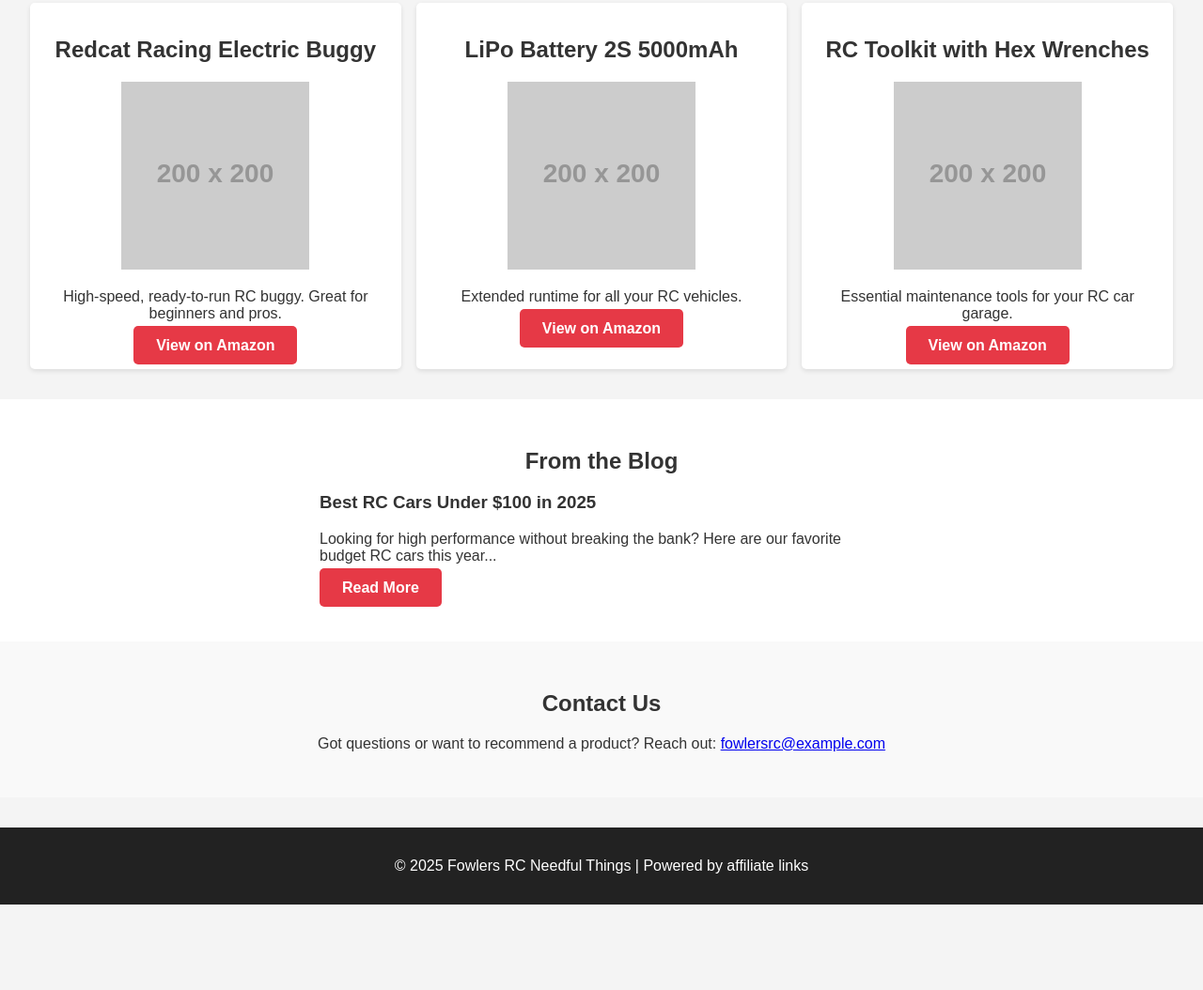
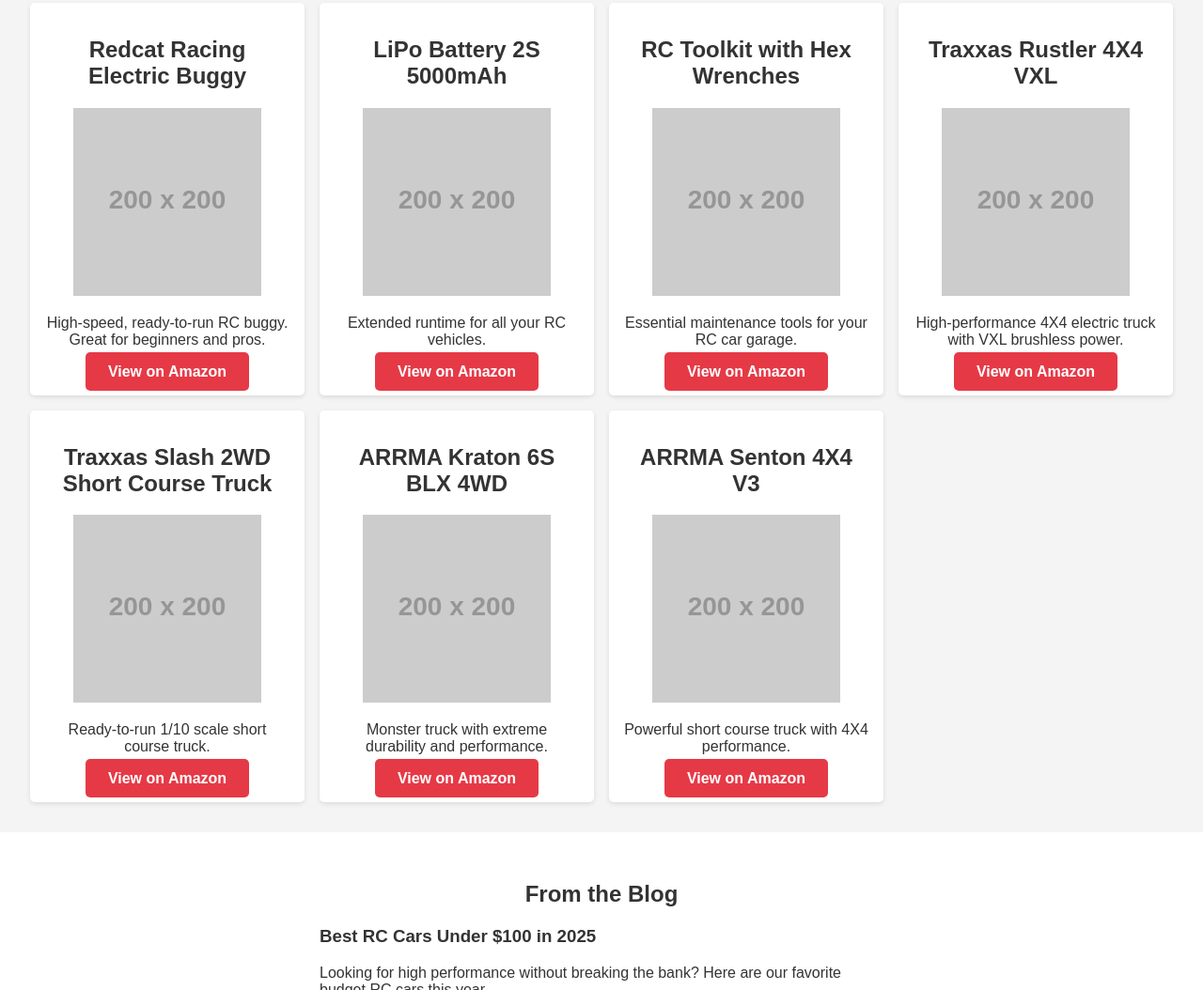
Before and after one commit to Robertfowler79/fowlers-rc-site, a plain HTML site: page index.html in a window 1280 px wide. Shown: the part 389-1443 px from the top of the page at 94% size. Before the commit the page ends 1352 px from the top, so only its background shows below. Drawn offline with Linux system fonts and the light colour scheme; placeholder pictures from the web are drawn by us.

Commit message:
Update index.html

```diff
--- a/index.html
+++ b/index.html
@@ -1,4 +1,3 @@
-
 <!DOCTYPE html>
 <html lang="en">
 <head>
@@ -87,23 +86,54 @@
   </section>
 
   <section class="products" id="products">
+    <!-- Redcat Racing Electric Buggy -->
     <div class="product">
       <h2>Redcat Racing Electric Buggy</h2>
       <img src="https://via.placeholder.com/200" alt="RC Buggy" />
       <p>High-speed, ready-to-run RC buggy. Great for beginners and pros.</p>
       <a href="#" class="btn">View on Amazon</a>
     </div>
+    <!-- LiPo Battery 2S 5000mAh -->
     <div class="product">
       <h2>LiPo Battery 2S 5000mAh</h2>
       <img src="https://via.placeholder.com/200" alt="Battery" />
       <p>Extended runtime for all your RC vehicles.</p>
       <a href="#" class="btn">View on Amazon</a>
     </div>
+    <!-- RC Toolkit with Hex Wrenches -->
     <div class="product">
       <h2>RC Toolkit with Hex Wrenches</h2>
       <img src="https://via.placeholder.com/200" alt="Toolkit" />
       <p>Essential maintenance tools for your RC car garage.</p>
       <a href="#" class="btn">View on Amazon</a>
+    </div>
+
+    <!-- New Section for Traxxas Products -->
+    <div class="product">
+      <h2>Traxxas Rustler 4X4 VXL</h2>
+      <img src="https://via.placeholder.com/200" alt="Traxxas Rustler 4X4 VXL" />
+      <p>High-performance 4X4 electric truck with VXL brushless power.</p>
+      <a href="https://www.amazon.com/dp/B01EM6OJ3S" class="btn" target="_blank">View on Amazon</a>
+    </div>
+    <div class="product">
+      <h2>Traxxas Slash 2WD Short Course Truck</h2>
+      <img src="https://via.placeholder.com/200" alt="Traxxas Slash" />
+      <p>Ready-to-run 1/10 scale short course truck.</p>
+      <a href="https://www.amazon.com/dp/B01M9IPQ69" class="btn" target="_blank">View on Amazon</a>
+    </div>
+
+    <!-- New Section for ARRMA Products -->
+    <div class="product">
+      <h2>ARRMA Kraton 6S BLX 4WD</h2>
+      <img src="https://via.placeholder.com/200" alt="ARRMA Kraton 6S" />
+      <p>Monster truck with extreme durability and performance.</p>
+      <a href="https://www.amazon.com/dp/B07T5G7KH3" class="btn" target="_blank">View on Amazon</a>
+    </div>
+    <div class="product">
+      <h2>ARRMA Senton 4X4 V3</h2>
+      <img src="https://via.placeholder.com/200" alt="ARRMA Senton 4X4" />
+      <p>Powerful short course truck with 4X4 performance.</p>
+      <a href="https://www.amazon.com/dp/B08Y6Z6PQR" class="btn" target="_blank">View on Amazon</a>
     </div>
   </section>
 
```
